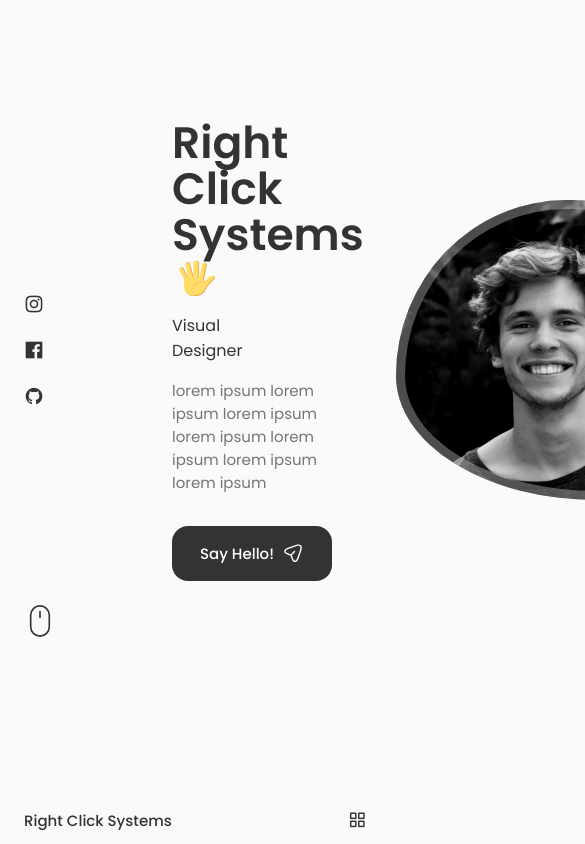
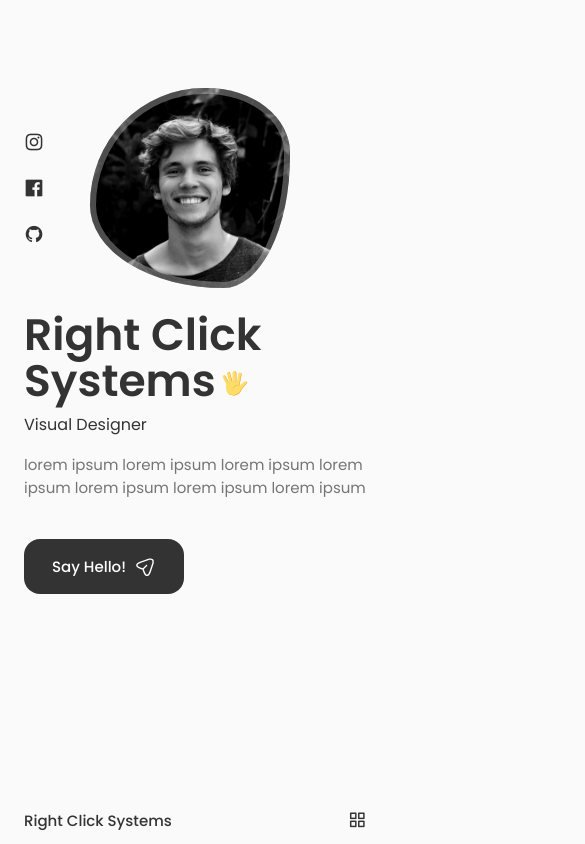
Before and after one commit to LoNeWoLf003/portfolionew, a React (Create React App) app: page / in a window 390 px wide. Shown: the top 844 px of the page, 585 px wide, since content can reach past the window. Built offline with nearby package versions, Linux system fonts and the light colour scheme.

Commit message:
home-component

```diff
--- a/src/components/home/ScrollDown.jsx
+++ b/src/components/home/ScrollDown.jsx
@@ -39,6 +39,8 @@
                 }}
           ></path>
         </svg>
+        <span className="home__scroll-name">Scroll Down</span>
+        <i class="uil uil-arrow-down home__scroll-arrow"></i>
       </a>
     </div>
   );
--- a/src/components/home/home.css
+++ b/src/components/home/home.css
@@ -1,3 +1,7 @@
+.home__container {
+  row-gap: 7rem;
+}
+
 .home__content {
   grid-template-columns: 116px repeat(2, 1fr);
   padding-top: 5.5rem;
@@ -70,15 +74,120 @@
 }
 
 @keyframes profile__animate {
+  0% {
+    border-radius: 60% 40% 30% 70% / 60% 30% 70% 40%;
+  }
+  50% {
+    border-radius: 30% 60% 70% 40% / 50% 60% 30% 60%;
+  }
+  100% {
+    border-radius: 60% 40% 30% 70% / 60% 30% 70% 40%;
+  }
+}
 
-    0%{
-        border-radius: 60% 40% 30% 70% / 60% 30% 70% 40%;
-    }
-    50%{
-        border-radius: 30% 60% 70% 40% / 50% 60% 30% 60%;
-    }
-    100%{
-        border-radius: 60% 40% 30% 70% / 60% 30% 70% 40%;
+.home__scroll {
+  margin-left: 9.25rem;
+}
+
+.wheel {
+  animation: scroll 2s ease infinite;
+}
+
+@keyframes scroll {
+  0% {
+    transform: translateY(0);
+  }
+  30% {
+    transform: translateY(3.75rem);
+  }
+}
+
+.home__scroll-name {
+  color: var(--title-color);
+  font-weight: var(--font-medium);
+  margin-right: var(--mb-0-25);
+  margin-left: 2px;
+}
+
+.home__scroll-arrow {
+  font-size: 1.25rem;
+  color: var(--title-color);
+}
+/*=============== BREAKPOINTS ===============*/
+/* For large devices */
+@media screen and (max-width: 992px) {
+    .home__content{
+        grid-template-columns: 100px repeat(2, 1fr);
+        column-gap: 1.25rem;
     }
 
+    .home__hand{
+        width: 26px;
+        height: 26px;
+    }
+
+    .home__subtitle{
+        padding-right: 3.75rem;
+        margin-bottom: var(--mb-1);
+    }
+
+    .home__subtitle::before{
+        width: 42px;
+        top: 0.8rem;
+    }
+
+    .home__description{
+        max-width: initial;
+        margin-bottom: var(--mb-2-5);
+    }
+
+    .home__img{
+        width: 250px;
+        height: 250px;
+        box-shadow: inset 0 0 0 8px rgb(255 255 255 / 30%);
+    }
+
+    .home__scroll{
+        margin-left: 7.25rem;
+    }
 }
+
+/* For medium devices */
+@media screen and (max-width: 768px) {
+    .home__content{
+        grid-template-columns: 0.5fr 3fr;
+        padding-top: 3.5rem;
+    }
+
+    .home__img{
+        order: initial;
+        justify-self: initial;
+    }
+
+    .home__data{
+        grid-column: 1/3;
+    }
+
+    .home__img{
+        box-shadow: inset 0 0 0 6px rgb(255 255 255 / 30%);
+        width: 200px;
+        height: 200px;
+    }
+
+    .home__scroll{
+        display: none;
+    }
+}
+
+/* For small devices */
+@media screen and (max-width: 350px) {
+    .home__img{
+        width: 180px;
+        height: 180px;
+    }
+
+    .home__hand{
+        width: 22px;
+        height: 22px;
+    }
+}
```
